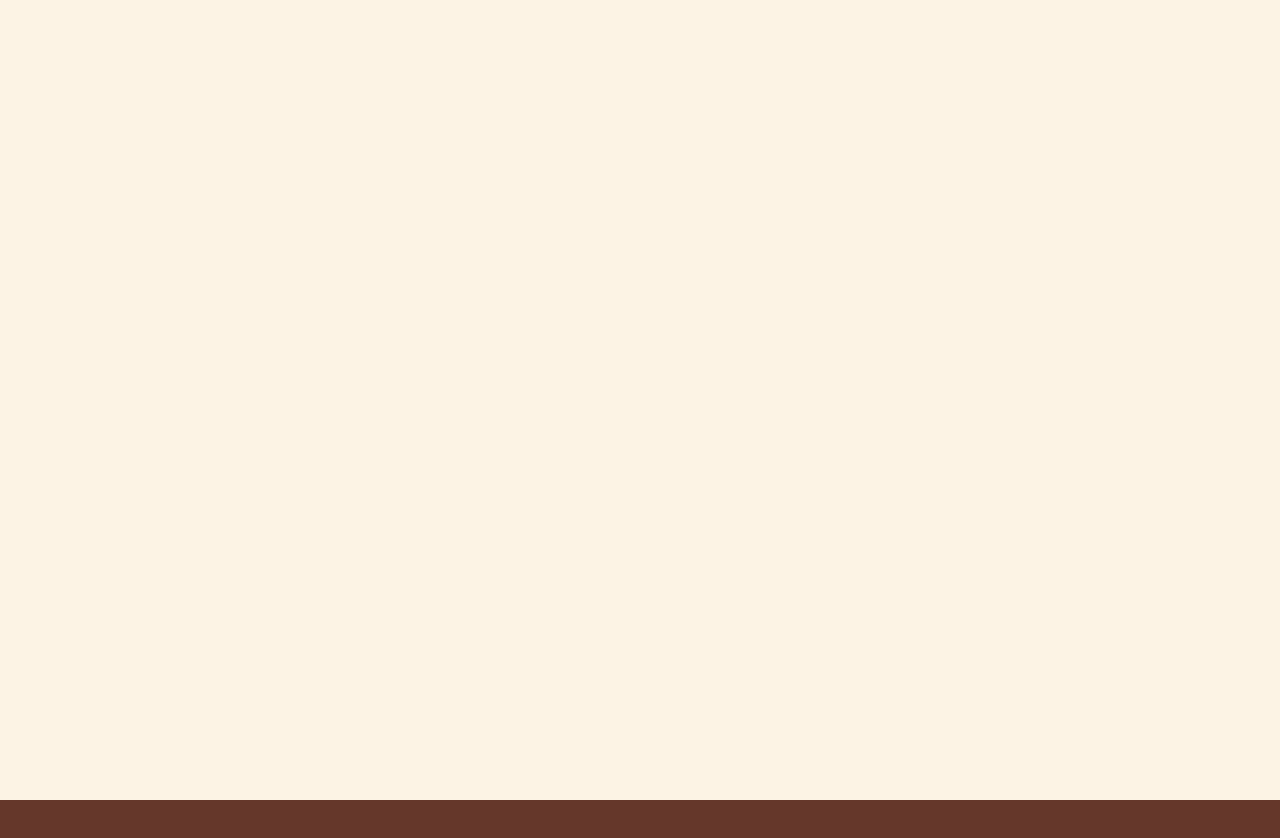
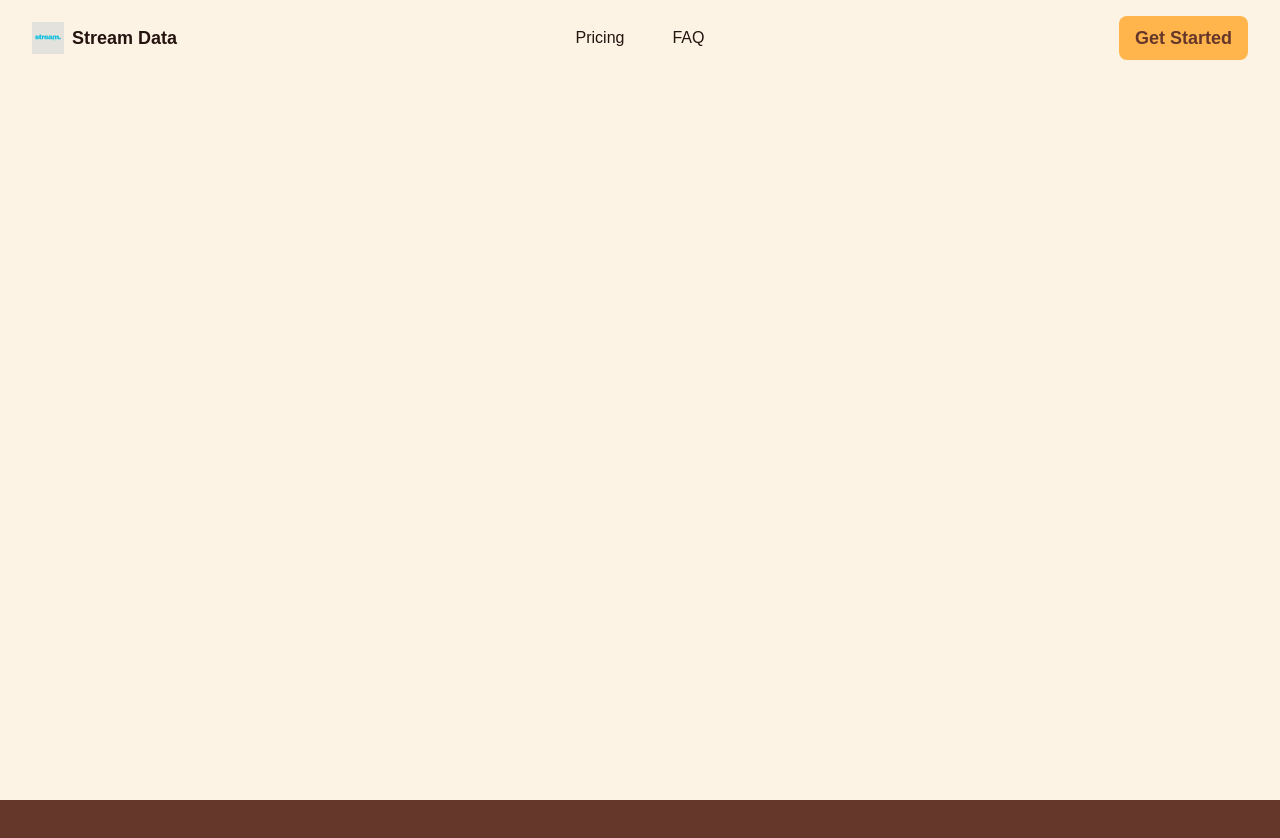
Before and after one commit to ItsMattG/movie, a Next.js app: page / in a window 1280 px wide. Shown: the top 838 px of the page. Built offline with nearby package versions, Linux system fonts and the light colour scheme; a web font is replaced by a local one.

Commit message:
chore: Update landing page header and navigation

```diff
--- a/app/page.tsx
+++ b/app/page.tsx
@@ -1,10 +1,26 @@
 import React from 'react';
+import Image from 'next/image'
+import Logo from '../public/S.png';
 
 export default function LandingPage() {
   return (
     <div>
 			<header className="absolute w-full">
-
+				<nav className="container flex items-center justify-between px-8 py-4 mx-auto" aria-label="Global">
+					<div className="flex lg:flex-1">
+						<a className="flex items-center gap-2 shrink-0 " title="Stream Data hompage" href="/">
+							<Image src={Logo} alt="Stream Data logo" width={32} height={32} decoding="async" data-nimg="1" className="w-8" />
+							<span className="font-extrabold text-lg text-main-text">Stream Data</span>
+						</a>
+					</div>
+					<div className="hidden lg:flex lg:justify-center lg:gap-12 lg:items-center">
+						<a className="link link-hover text-main-text" title="Pricing" href="/#pricing">Pricing</a>
+						<a className="link link-hover text-main-text" title="FAQ" href="/#faq">FAQ</a>
+					</div>
+					<div className="hidden lg:flex lg:justify-end lg:flex-1">
+						<button className="px-4 py-2 bg-button-color text-button-text text-lg font-bold rounded-lg hover:bg-button-color-tertiary-lighter">Get Started</button>
+					</div>
+				</nav>
 			</header>
       <section className="min-h-screen bg-background-primary">
         {/* Content for section 1 */}
```
Also changed, not shown: public/NetflixViewingHistory.csv (deleted), public/S.png (added).
